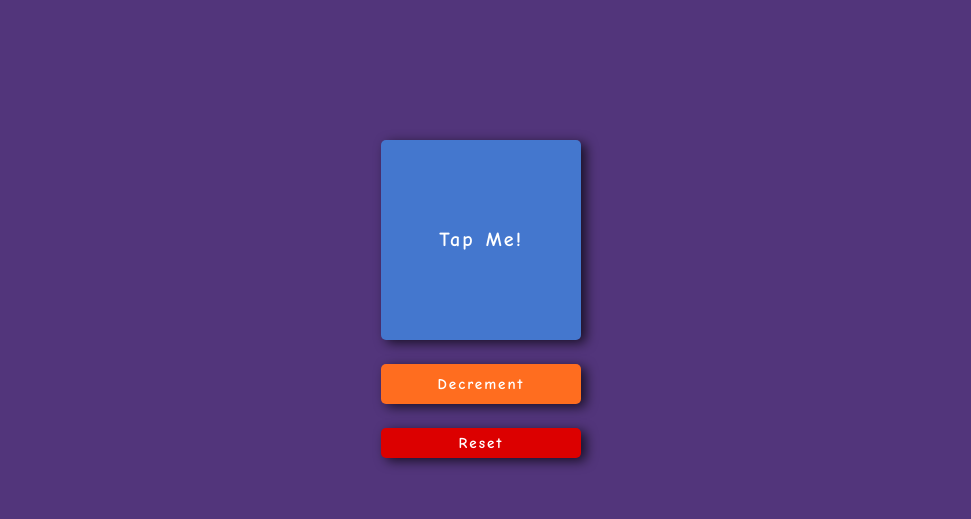
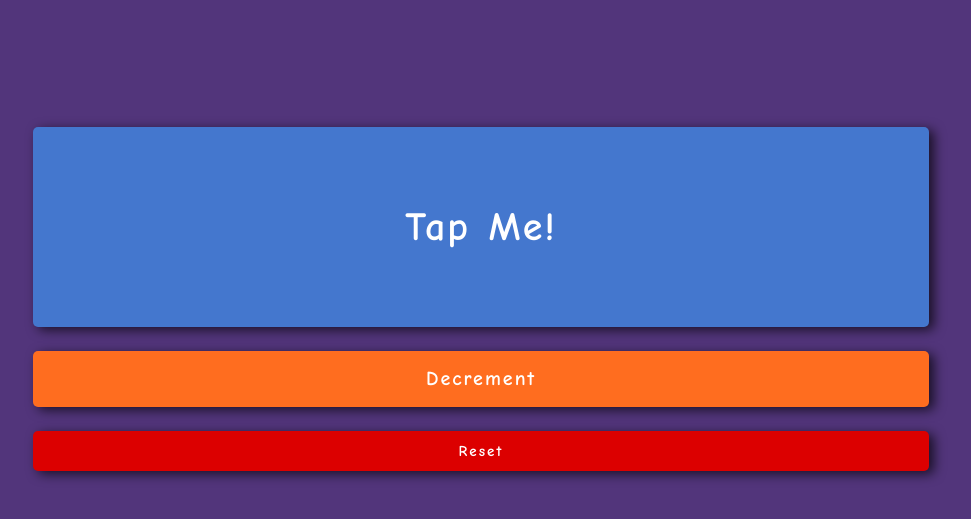
Before and after one commit to Kunnal23/TapME, a plain HTML site: page index.html in a window 1280 px wide. Shown: the part 61-580 px from the top of the page, without its empty margins (159-1130 px from the left). Drawn offline with Linux system fonts and the light colour scheme.

Commit message:
Bug Fixes and improvement

```diff
--- a/style.css
+++ b/style.css
@@ -36,25 +36,26 @@ body{
     color: white;
     cursor: pointer;
     transition: transform 0.1s;
+
 }
 
 #tap-btn {
-	height: 200px;
-	width: 200px;
+	height: 25vh;
+	width: 70vw;
     background: #4477CE;
+    font-size: 40px;
+}
+
+#decr-btn {
+	height: 7vh;
+	width: 70vw;
+    background: #FF6D1F;
     font-size: 20px;
 }
 
-#decr-btn {
-	height: 40px;
-	width: 200px;
-    background: #FF6D1F;
-    font-size: 15px;
-}
-
 #reset-btn {
-	height: 30px;
-	width: 200px;
+	height: 5vh;
+	width: 70vw;
     background: #DC0000;
     font-size: 15px;
 }
```
